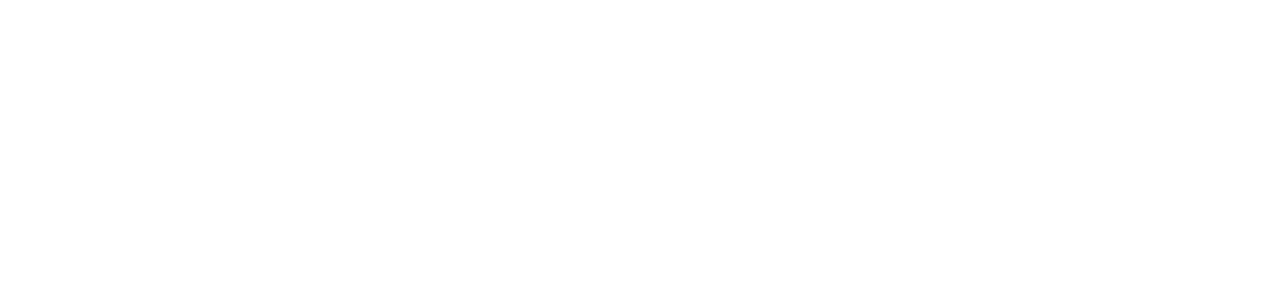
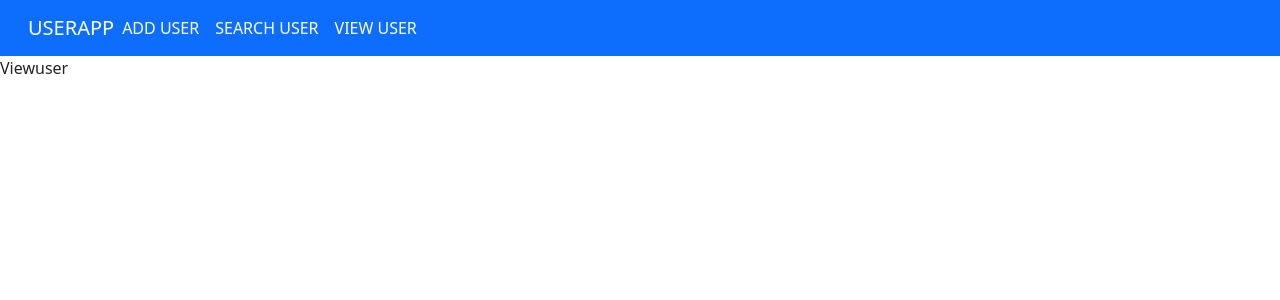
Before and after one commit to divya1viswanath/UserReactapp, a React (Create React App) app: page /view in a window 1280 px wide. Before the commit this address had no page. Shown: the top 300 px of the page. Built offline with nearby package versions, Linux system fonts and the light colour scheme.

Commit message:
viewuser

```diff
--- a/src/App.js
+++ b/src/App.js
@@ -5,6 +5,7 @@
 import Adduser from './component/Adduser';
 import {BrowserRouter,Route,Routes} from 'react-router-dom'
 import Search from './component/Search';
+import Viewuser from './component/Viewuser';
 
 function App() {
   return (
@@ -13,6 +14,7 @@
         <Routes>
           <Route path='/'exact element={<Adduser/>}/>
           <Route path='/search'exact element={<Search/>}/>
+          <Route path='/view'exact element={<Viewuser/>}/>
         </Routes>
       </BrowserRouter>
     </>
--- /dev/null
+++ b/src/component/Viewuser.js
@@ -0,0 +1,14 @@
+import React from 'react'
+import Header from './Header'
+
+const Viewuser = () => {
+  return (
+    <div>
+        <Header/>
+        Viewuser
+
+    </div>
+  )
+}
+
+export default Viewuser
```
